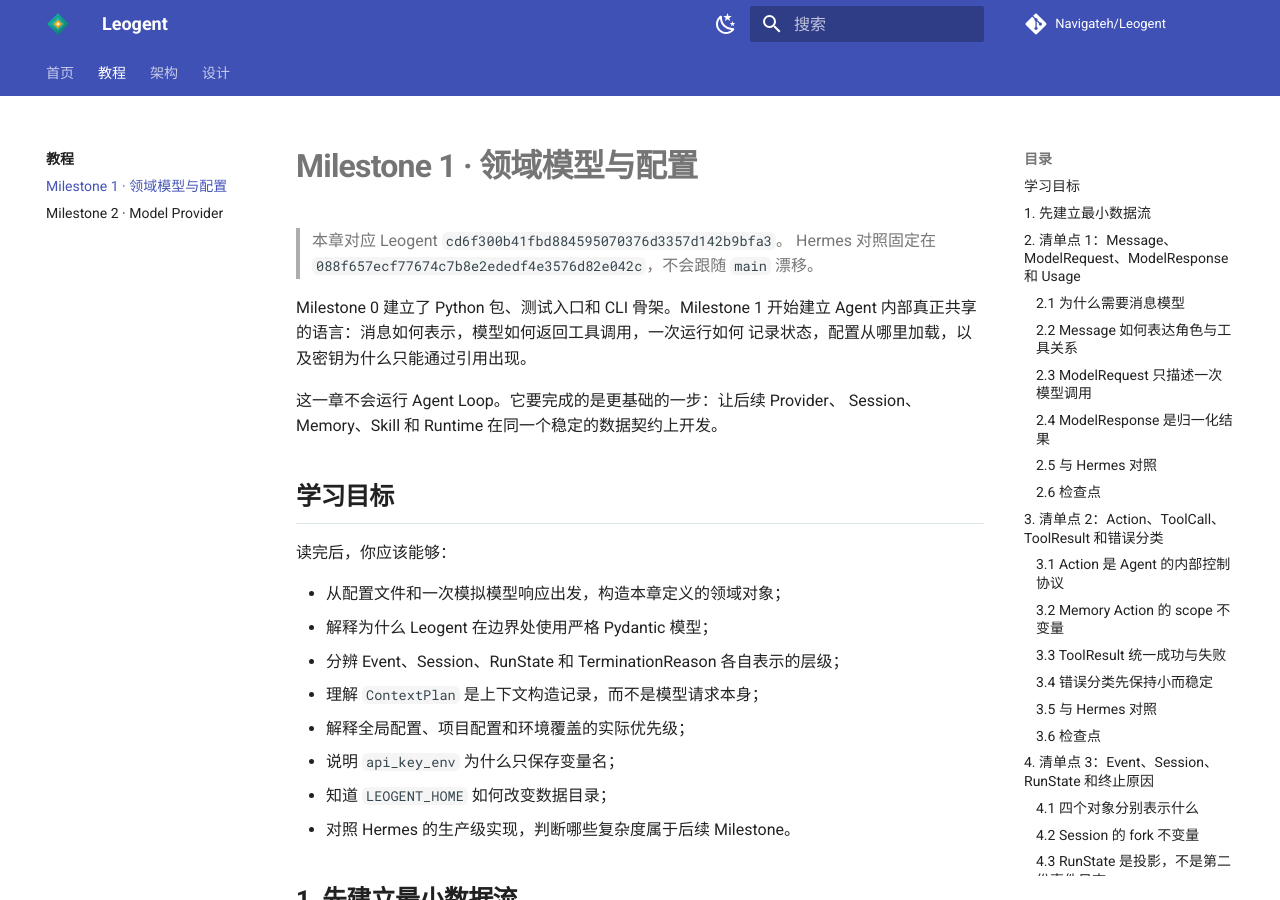
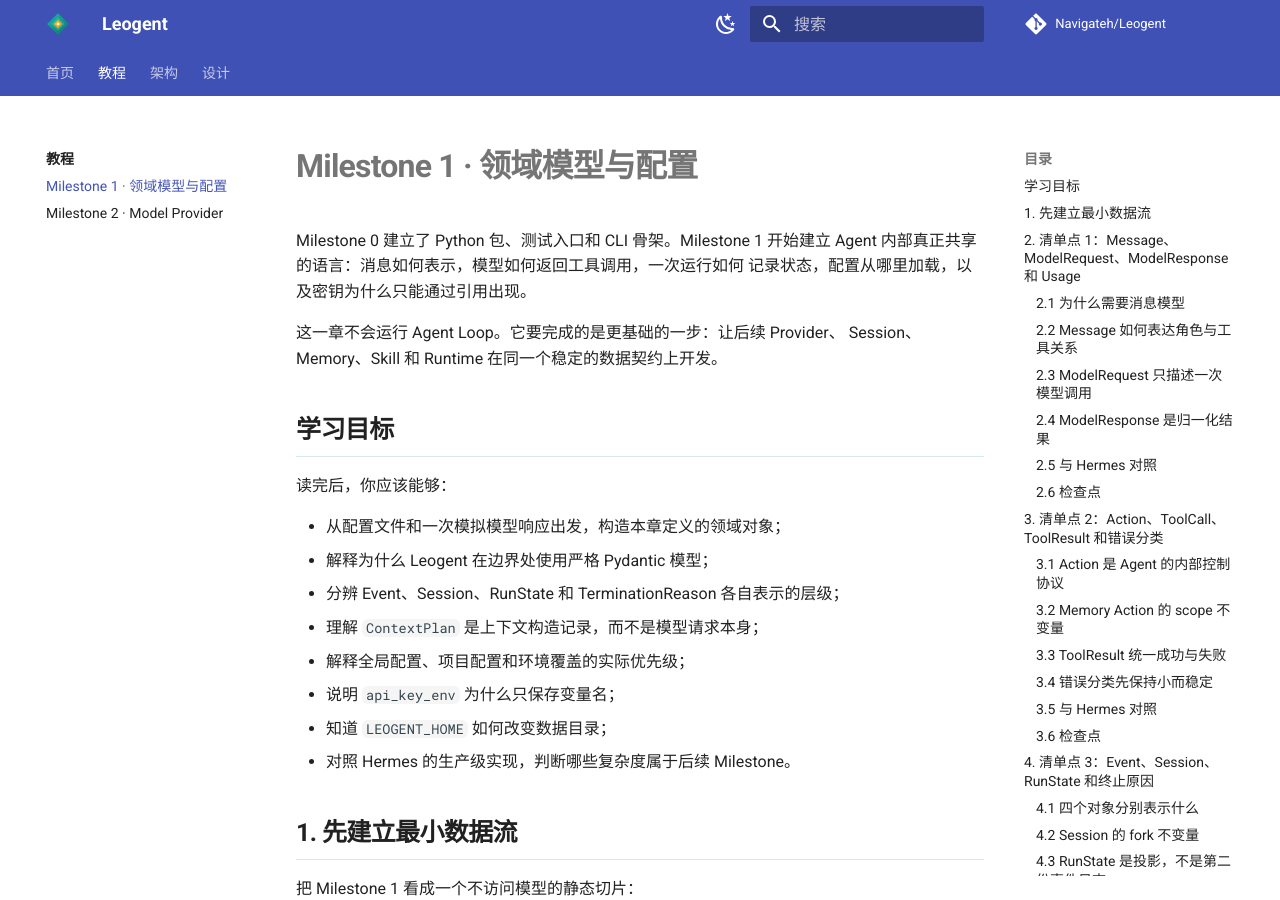
Before and after one commit to Navigateh/Leogent, an MkDocs documentation site: the page built from docs/tutorials/milestone-1.md, in a window 1280 px wide and 900 px high. Built offline with MkDocs 1.6.1 and Material for MkDocs 9.7.7, drawn with Linux system fonts in a browser that asks for light colours; comment, search, counter and statistics services are not loaded.

Commit message:
docs: update milestone 1 tutorial

```diff
--- a/docs/tutorials/milestone-1.md
+++ b/docs/tutorials/milestone-1.md
@@ -1,8 +1,4 @@
 # Milestone 1 · 领域模型与配置
-
-> 本章对应 Leogent `cd6f300b41fbd884595070376d3357d142b9bfa3`。
-> Hermes 对照固定在
-> `088f657ecf77674c7b8e2ededf4e3576d82e042c`，不会跟随 `main` 漂移。
 
 Milestone 0 建立了 Python 包、测试入口和 CLI 骨架。Milestone 1 开始建立
 Agent 内部真正共享的语言：消息如何表示，模型如何返回工具调用，一次运行如何
```
